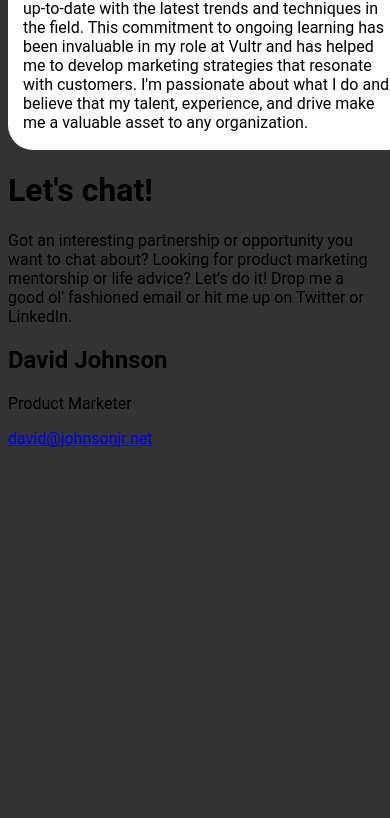
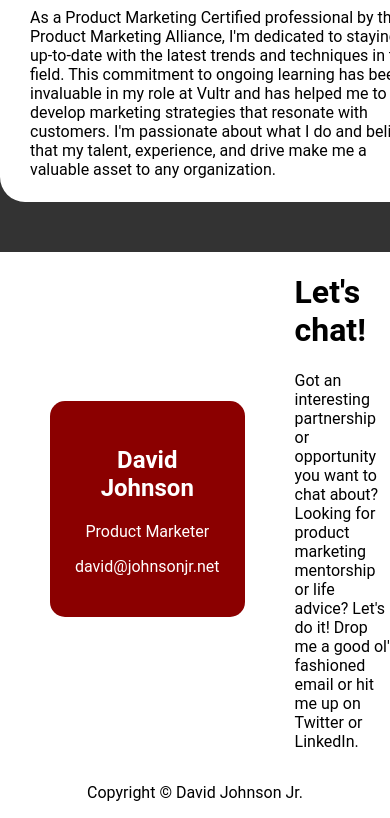
Before and after one commit to davidjohnsonjr/personal-page, a plain HTML site: page index.html in a window 390 px wide. Shown: the part 1288-2106 px from the top of the page. Before the commit the page ends 1752 px from the top, so only its background shows below. Drawn offline with Linux system fonts and the light colour scheme.

Commit message:
Formatted contact and footer
Finished a basic CSS design for a desktop-only layout. Responsive design comign soon.

```diff
--- a/index.html
+++ b/index.html
@@ -28,17 +28,28 @@
             <p>As a Product Marketing Certified professional by the Product Marketing Alliance, I'm dedicated to staying up-to-date with the latest trends and techniques in the field. This commitment to ongoing learning has been invaluable in my role at Vultr and has helped me to develop marketing strategies that resonate with customers. I'm passionate about what I do and believe that my talent, experience, and drive make me a valuable asset to any organization.</p>
         </div>
 
+        <div class="contact">
+            <div class="contactContainer">
+                 <!-- card-->
+                <div class="card">
+                    <h2>David Johnson</h2>
+                    <p>Product Marketer</p>
+                    <p><a href="mailto:davidjohnsonjr.net">david@johnsonjr.net</a></p>
+                </div>
 
-        <!-- contact-->
+                <!-- contact-->
+                <div class="contactCopy">
+                    <h1>Let's chat!</h1>
+                    <p>Got an interesting partnership or opportunity you want to chat about? Looking for product marketing mentorship or life advice? Let's do it! Drop me a good ol' fashioned email or hit me up on Twitter or LinkedIn.</p>
+                </div>
+            </div>
+        </div>
 
-        <h1>Let's chat!</h1>
-        <p>Got an interesting partnership or opportunity you want to chat about? Looking for product marketing mentorship or life advice? Let’s do it! Drop me a good ol' fashioned email or hit me up on Twitter or LinkedIn.</p>
-
-        <!-- card-->
-
-        <h2>David Johnson</h2>
-        <p>Product Marketer</p>
-        <p><a href="mailto:davidjohnsonjr.net">david@johnsonjr.net</a></p>
+        <div class="footerContainer">
+            <div class="footer">
+                <p>Copyright © David Johnson Jr.</p>
+            </div>
+        </div>
 
     </body>
 </html>
--- a/style.css
+++ b/style.css
@@ -1,6 +1,8 @@
 body {
     background-color: #333;
     font-family: Roboto, sans-serif;
+    margin: 0;
+    padding: 0;
 }
 
 .header {
@@ -42,11 +44,11 @@ body {
     justify-content: center;
     align-items: left;
     width: 100%;
-    max-width: 1000px;
-    margin: 0 auto;
+    max-width: 750px;
+    margin: 50px auto;
     flex-direction: column;
     background-color: white;
-    padding: 10px 15px;
+    padding: 15px 30px;
     border-radius: 25px;
 }
 
@@ -54,3 +56,46 @@ body {
     margin-top: .5em;
     margin-bottom: .5em;
 }
+
+.contact {
+    background-color: white;
+    margin: 0 auto;
+    width: 100%;
+}
+
+.contactContainer {
+    display: flex;
+    justify-content: center;
+    align-items: center;
+    width: 100%;
+    max-width: 750px;
+    margin: 0 auto;
+}
+
+.card {
+    background-color: darkred;
+    padding: 25px;
+    margin: 50px;
+    border-radius: 15px;
+    color: white;
+    width: 100%;
+    max-width: 250px;
+    text-align: center;
+}
+
+.card > p > a {
+    text-decoration: none;
+    color: white;
+}
+
+.footerContainer {
+    display: flex;
+    justify-content: center;
+    align-items: center;
+    background-color: white;
+    align-items: center;
+}
+
+.footer {
+
+}
```
